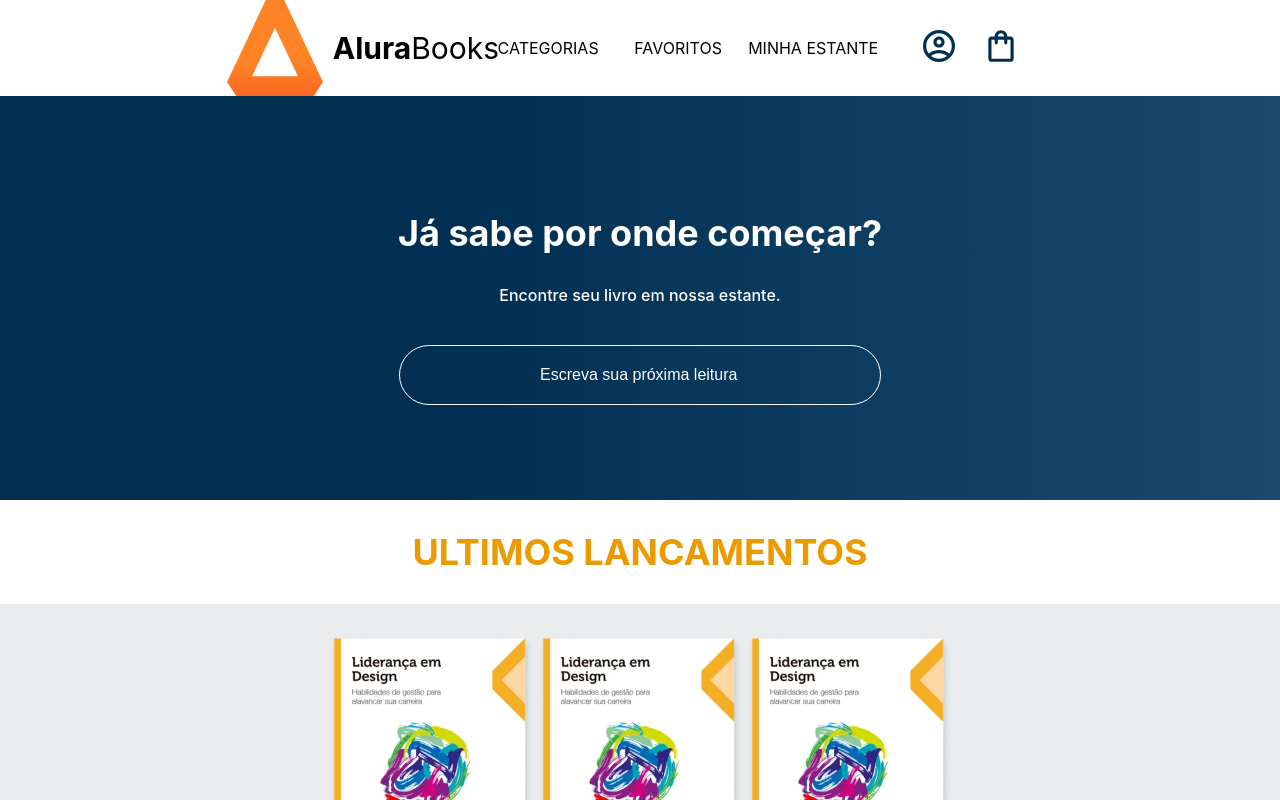
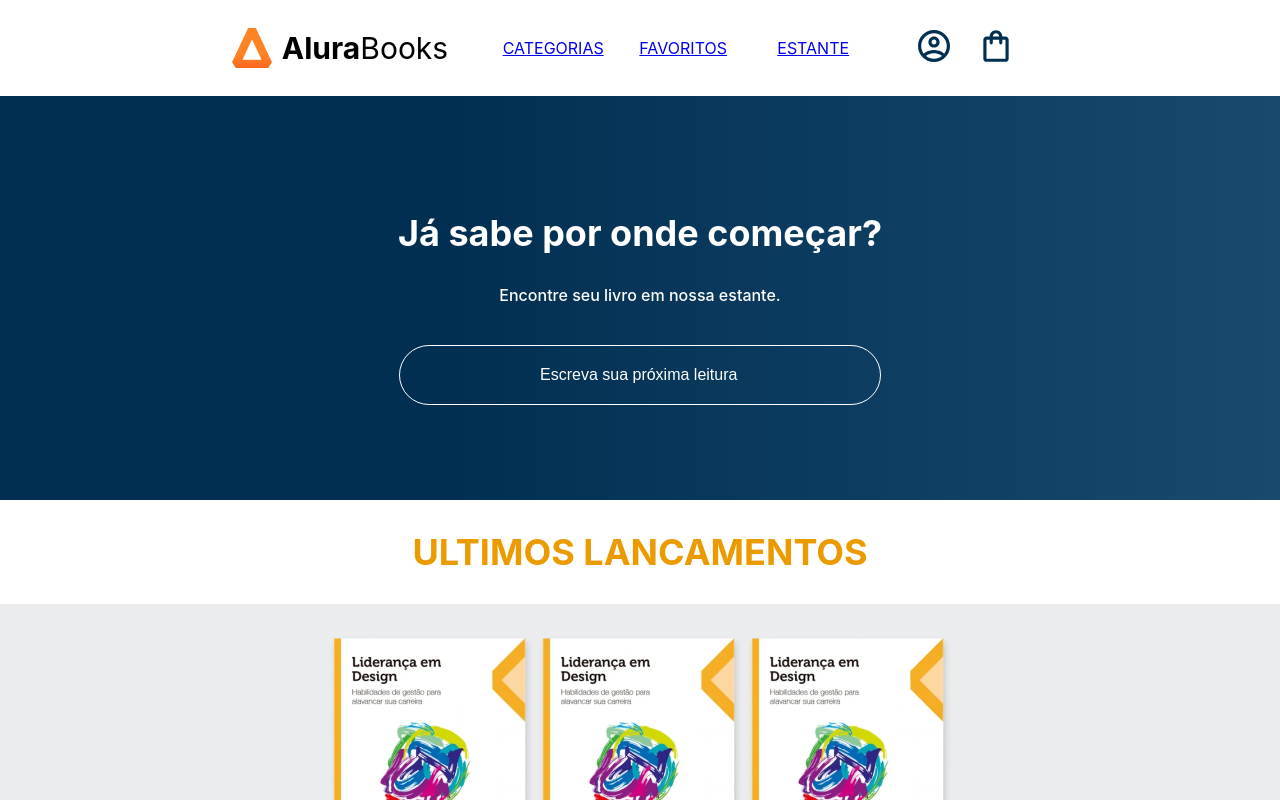
Before and after one commit to ale-simoes12/projeto_livraria, a React (Create React App) app: page / in a window 1280 px wide. Shown: the top 800 px of the page. Built offline with nearby package versions, Linux system fonts and the light colour scheme.

Commit message:
add route

```diff
--- a/package.json
+++ b/package.json
@@ -8,6 +8,7 @@
     "@testing-library/user-event": "^13.5.0",
     "react": "^19.0.0",
     "react-dom": "^19.0.0",
+    "react-router-dom": "^6.28.1",
     "react-scripts": "5.0.1",
     "styled-components": "^6.1.14",
     "web-vitals": "^2.1.4"
--- a/src/componentes/OpcoesHeader/index.js
+++ b/src/componentes/OpcoesHeader/index.js
@@ -1,12 +1,13 @@
 import './estilo.css'
+import {Link} from "react-router-dom"
 
-const textoOpcoes = ['CATEGORIAS', 'FAVORITOS', 'MINHA ESTANTE']
+const textoOpcoes = ['CATEGORIAS', 'FAVORITOS', 'ESTANTE']
 function OpcoesHeader () {
     return(
         <ul className='opcoes'>
 
                     { textoOpcoes.map ( (texto) => (
-                        <li className='opcao'><p>{texto}</p></li>
+                     <Link  to={`/${texto.toLowerCase()}`}>  <li className='opcao'><p>{texto}</p></li> </Link>
                     ) ) }
 
         </ul>
--- a/src/index.js
+++ b/src/index.js
@@ -4,6 +4,7 @@ import './index.css';
 import App from './App';
 import reportWebVitals from './reportWebVitals';
 import { createGlobalStyle } from 'styled-components'
+import {BrowserRouter , Routes , Route } from 'react-router-dom'
 
 const GlobalStyle = createGlobalStyle`
   body {
@@ -29,7 +30,12 @@ const root = ReactDOM.createRoot(document.getElementById('root'));
 root.render(
   <React.StrictMode>
     <GlobalStyle />
-    <App />
+    <BrowserRouter>
+    <Routes>
+      <Route path="/favoritos" element={<p>Oi</p>} />
+      <Route path="/" element={<App />} />
+    </Routes>
+    </BrowserRouter>
   </React.StrictMode>
 );
 
```
Also changed, not shown: 2 other files (tests, documents, lock files or other folders).
